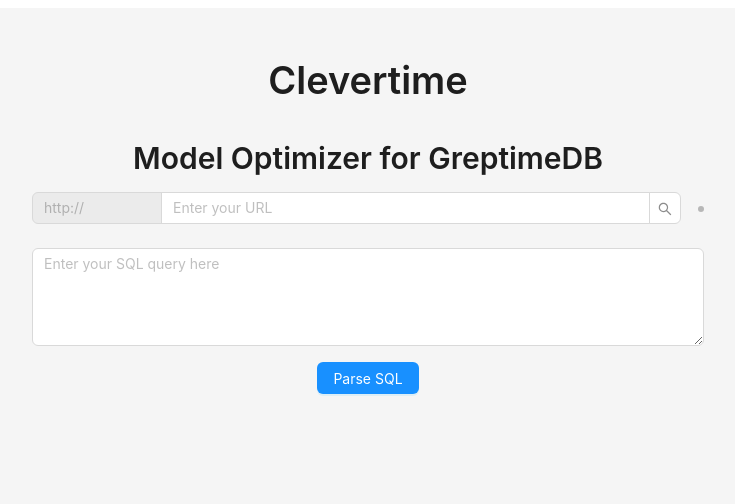
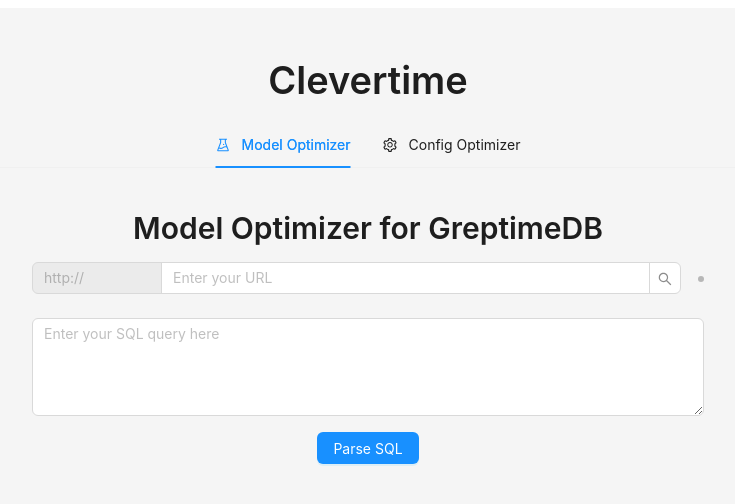
Before and after one commit to waynexia/clevertime, a React (Vite) app: page / in a window 1280 px wide. Shown: the top 504 px of the page, without its empty margins (272-1007 px from the left). Built offline with nearby package versions, Linux system fonts and the light colour scheme.

Commit message:
feat: multi-tab layout
Signed-off-by: Ruihang Xia <waynestxia@gmail.com>

```diff
--- a/src/App.tsx
+++ b/src/App.tsx
@@ -1,66 +1,14 @@
-import React, { useState, useRef, useEffect } from 'react';
-import { Layout, Typography, message, ConfigProvider, Button } from 'antd';
-import SQLInput from './components/SQLInput.tsx';
-import ColumnInfo from './components/ColumnInfo.tsx';
-import GlobalInfo from './components/GlobalInfo.tsx';
-import OptimizedSQL from './components/OptimizedSQL.tsx';
-import URLInput from './components/URLInput.tsx';
-import { Column, parseSQL } from './utils/parser';
-import { generateOptimizedSQL, GlobalData, SQLSuggestion } from './utils/rules';
+import React from 'react';
+import { Layout, Typography, ConfigProvider, Tabs } from 'antd';
+import { ExperimentOutlined, SettingOutlined } from '@ant-design/icons';
+import ModelOptimizer from './components/ModelOptimizer';
+import ConfigOptimizer from './components/ConfigOptimizer';
 import 'uno.css';
 
 const { Content } = Layout;
 const { Title } = Typography;
 
 const App: React.FC = () => {
-  const [parsedColumns, setParsedColumns] = useState<Column[]>([]);
-  const [suggestions, setSuggestions] = useState<SQLSuggestion[]>([]);
-  const [showGlobalInfo, setShowGlobalInfo] = useState(false);
-  const [serverUrl, setServerUrl] = useState<string>('');
-  const [columnData, setColumnData] = useState<Column[]>([]);
-  const [globalData, setGlobalData] = useState<GlobalData>({ hasDuplicates: false });
-  const [hasOptimized, setHasOptimized] = useState<boolean>(false);
-  const optimizedSqlRef = useRef<HTMLDivElement>(null);
-  const columnInfoRef = useRef<HTMLDivElement>(null);
-  const globalInfoRef = useRef<HTMLDivElement>(null);
-
-  useEffect(() => {
-    if (hasOptimized && optimizedSqlRef.current) {
-      optimizedSqlRef.current.scrollIntoView({ behavior: 'smooth' });
-    }
-  }, [hasOptimized]);
-
-  useEffect(() => {
-    if (parsedColumns.length > 0 && columnInfoRef.current) {
-      columnInfoRef.current.scrollIntoView({ behavior: 'smooth' });
-    }
-  }, [parsedColumns]);
-
-  useEffect(() => {
-    if (showGlobalInfo && globalInfoRef.current) {
-      globalInfoRef.current.scrollIntoView({ behavior: 'smooth' });
-    }
-  }, [showGlobalInfo]);
-
-  const handleSQLParse = async (sql: string) => {
-    const parsedColumns = await parseSQL(sql, serverUrl);
-    setParsedColumns(parsedColumns);
-    setShowGlobalInfo(false);
-    setHasOptimized(false);
-    message.success('SQL parsed successfully');
-  };
-
-  const handleSubmit = (columnData: Column[], globalData: GlobalData) => {
-    console.log('Using server URL:', `https://${serverUrl}`);
-    console.log('Column Data:', columnData);
-    console.log('Global Data:', globalData);
-
-    const suggestions = generateOptimizedSQL(columnData, globalData);
-    setSuggestions(suggestions);
-    setHasOptimized(true);
-    message.success('🧚‍♀️Magic Optimize✨');
-  };
-
   return (
     <ConfigProvider
       theme={{
@@ -72,45 +20,27 @@
       <Layout className="min-h-screen">
         <Content className="p-6">
           <Title level={1} className="text-center mb-4">Clevertime</Title>
-          <Title level={2} className="text-center mb-6">Model Optimizer for GreptimeDB</Title>
 
-          <URLInput onSubmit={(url) => {
-            console.log('URL:', url);
-            setServerUrl(url);
-          }} />
-
-          <SQLInput onParse={handleSQLParse} />
-          {parsedColumns.length > 0 && (
-            <div ref={columnInfoRef}>
-              <ColumnInfo
-                columns={parsedColumns}
-                onUpdate={setColumnData}
-              />
-              <div className="text-center mt-6">
-                {!showGlobalInfo ? (
-                  <Button type="primary" onClick={() => setShowGlobalInfo(true)}>
-                    Next: Global Information
-                  </Button>
-                ) : (
-                  <div ref={globalInfoRef}>
-                    <GlobalInfo onUpdate={setGlobalData} />
-                    <Button
-                      type="primary"
-                      onClick={() => handleSubmit(columnData, globalData)}
-                      className="mt-4"
-                    >
-                      🔮 Optimize Model
-                    </Button>
-                  </div>
-                )}
-              </div>
-            </div>
-          )}
-          {hasOptimized && suggestions && (
-            <div ref={optimizedSqlRef}>
-              <OptimizedSQL suggestions={suggestions} />
-            </div>
-          )}
+          <div className="max-w-800px mx-auto">
+            <Tabs
+              centered
+              defaultActiveKey="model"
+              items={[
+                {
+                  key: 'model',
+                  label: 'Model Optimizer',
+                  children: <ModelOptimizer />,
+                  icon: <ExperimentOutlined />,
+                },
+                {
+                  key: 'config',
+                  label: 'Config Optimizer',
+                  children: <ConfigOptimizer />,
+                  icon: <SettingOutlined />,
+                },
+              ]}
+            />
+          </div>
         </Content>
       </Layout>
     </ConfigProvider>
--- /dev/null
+++ b/src/components/ConfigOptimizer.tsx
@@ -0,0 +1,15 @@
+import React from 'react';
+import { Typography } from 'antd';
+
+const { Title } = Typography;
+
+const ConfigOptimizer: React.FC = () => {
+    return (
+        <div>
+            <Title level={2} className="text-center mb-6">Config Optimizer for GreptimeDB</Title>
+            <p className="text-center">Config optimization features coming soon...</p>
+        </div>
+    );
+};
+
+export default ConfigOptimizer;
--- /dev/null
+++ b/src/components/ModelOptimizer.tsx
@@ -0,0 +1,107 @@
+import React, { useState, useRef, useEffect } from 'react';
+import { Typography, message, Button } from 'antd';
+import SQLInput from './SQLInput';
+import ColumnInfo from './ColumnInfo';
+import GlobalInfo from './GlobalInfo';
+import OptimizedSQL from './OptimizedSQL';
+import URLInput from './URLInput';
+import { Column, parseSQL } from '../utils/parser';
+import { generateOptimizedSQL, GlobalData, SQLSuggestion } from '../utils/rules';
+
+const { Title } = Typography;
+
+const ModelOptimizer: React.FC = () => {
+    const [parsedColumns, setParsedColumns] = useState<Column[]>([]);
+    const [suggestions, setSuggestions] = useState<SQLSuggestion[]>([]);
+    const [showGlobalInfo, setShowGlobalInfo] = useState(false);
+    const [serverUrl, setServerUrl] = useState<string>('');
+    const [columnData, setColumnData] = useState<Column[]>([]);
+    const [globalData, setGlobalData] = useState<GlobalData>({ hasDuplicates: false });
+    const [hasOptimized, setHasOptimized] = useState<boolean>(false);
+    const optimizedSqlRef = useRef<HTMLDivElement>(null);
+    const columnInfoRef = useRef<HTMLDivElement>(null);
+    const globalInfoRef = useRef<HTMLDivElement>(null);
+
+    useEffect(() => {
+        if (hasOptimized && optimizedSqlRef.current) {
+            optimizedSqlRef.current.scrollIntoView({ behavior: 'smooth' });
+        }
+    }, [hasOptimized]);
+
+    useEffect(() => {
+        if (parsedColumns.length > 0 && columnInfoRef.current) {
+            columnInfoRef.current.scrollIntoView({ behavior: 'smooth' });
+        }
+    }, [parsedColumns]);
+
+    useEffect(() => {
+        if (showGlobalInfo && globalInfoRef.current) {
+            globalInfoRef.current.scrollIntoView({ behavior: 'smooth' });
+        }
+    }, [showGlobalInfo]);
+
+    const handleSQLParse = async (sql: string) => {
+        const parsedColumns = await parseSQL(sql, serverUrl);
+        setParsedColumns(parsedColumns);
+        setShowGlobalInfo(false);
+        setHasOptimized(false);
+        message.success('SQL parsed successfully');
+    };
+
+    const handleSubmit = (columnData: Column[], globalData: GlobalData) => {
+        console.log('Using server URL:', `https://${serverUrl}`);
+        console.log('Column Data:', columnData);
+        console.log('Global Data:', globalData);
+
+        const suggestions = generateOptimizedSQL(columnData, globalData);
+        setSuggestions(suggestions);
+        setHasOptimized(true);
+        message.success('🧚‍♀️Magic Optimize✨');
+    };
+
+    return (
+        <div>
+            <Title level={2} className="text-center mb-6">Model Optimizer for GreptimeDB</Title>
+
+            <URLInput onSubmit={(url) => {
+                console.log('URL:', url);
+                setServerUrl(url);
+            }} />
+
+            <SQLInput onParse={handleSQLParse} />
+            {parsedColumns.length > 0 && (
+                <div ref={columnInfoRef}>
+                    <ColumnInfo
+                        columns={parsedColumns}
+                        onUpdate={setColumnData}
+                    />
+                    <div className="text-center mt-6">
+                        {!showGlobalInfo ? (
+                            <Button type="primary" onClick={() => setShowGlobalInfo(true)}>
+                                Next: Global Information
+                            </Button>
+                        ) : (
+                            <div ref={globalInfoRef}>
+                                <GlobalInfo onUpdate={setGlobalData} />
+                                <Button
+                                    type="primary"
+                                    onClick={() => handleSubmit(columnData, globalData)}
+                                    className="mt-4"
+                                >
+                                    🔮 Optimize Model
+                                </Button>
+                            </div>
+                        )}
+                    </div>
+                </div>
+            )}
+            {hasOptimized && suggestions && (
+                <div ref={optimizedSqlRef}>
+                    <OptimizedSQL suggestions={suggestions} />
+                </div>
+            )}
+        </div>
+    );
+};
+
+export default ModelOptimizer;
```
